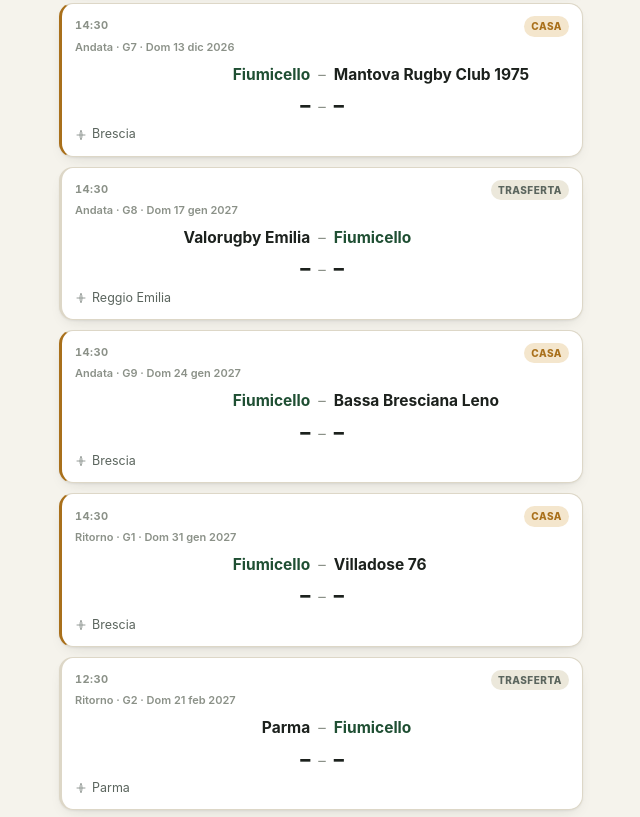
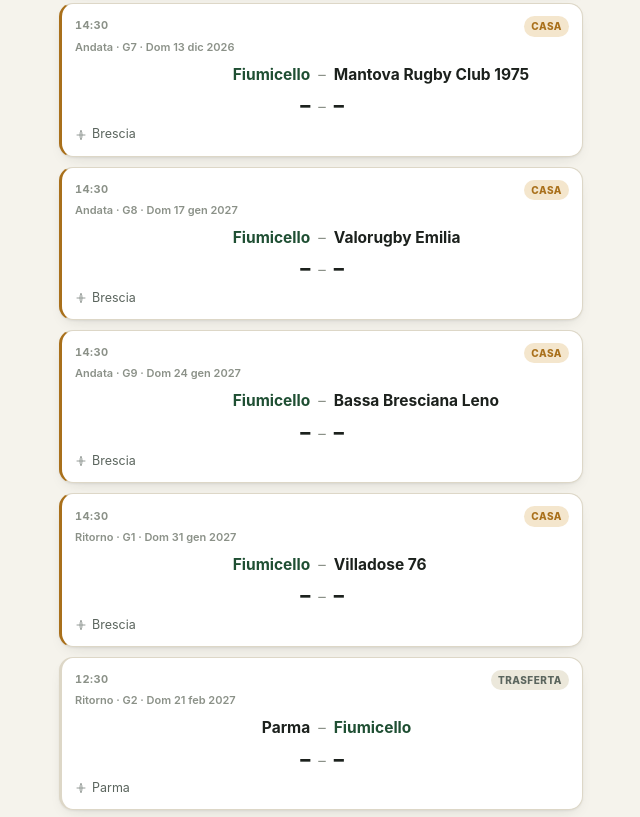
Before and after one commit to Max-Roversi/rugby-borgo-pubblico, a plain HTML site: page calendario-completo-2026-27.html in a window 1280 px wide. Shown: the part 1325-2142 px from the top of the page, without its empty margins (319-959 px from the left). Drawn offline with Linux system fonts and the light colour scheme.

Commit message:
Due variazioni da comunicati FIR: inversione campo B/A8-R8, nuovo campo C/A7
Serie B girone 2, gara 8: Fiumicello-Valorugby Emilia invertita andata/
ritorno (ora in casa il 17/01 a Brescia, in trasferta il 9/05 a Reggio
Emilia).

Serie C girone 1, gara 7 (13/12): Garda-Fiumicello si gioca a Casalmoro
(MN), Campo Sportivo Comunale Via IV Novembre 41/C, non più a Desenzano
del Garda.

Co-Authored-By: Claude Sonnet 5 <noreply@anthropic.com>

```diff
--- a/calendario-completo-2026-27.html
+++ b/calendario-completo-2026-27.html
@@ -522,7 +522,7 @@
       ["Fiumicello","Mantova Rugby Club 1975","14:30","Brescia"],
       ["Oltremella","Casalmaggiore","14:30","Roncadelle (BS)"] ] },
     { round: "A", n: 8, date: "17/01/2027", m: [
-      ["Valorugby Emilia","Fiumicello","14:30","Reggio Emilia"],
+      ["Fiumicello","Valorugby Emilia","14:30","Brescia"],
       ["Villadose 76","Lyons","14:30","Villadose (RO)"],
       ["Parma","Carpi","14:30","Parma"],
       ["Bassa Bresciana Leno","Oltremella","14:30","Leno (BS)"],
@@ -576,7 +576,7 @@
       ["Mantova Rugby Club 1975","Fiumicello","15:30","Mantova"],
       ["Casalmaggiore","Oltremella","15:30","Casalbellotto (CR)"] ] },
     { round: "R", n: 8, date: "09/05/2027", m: [
-      ["Fiumicello","Valorugby Emilia","15:30","Brescia"],
+      ["Valorugby Emilia","Fiumicello","15:30","Reggio Emilia"],
       ["Lyons","Villadose 76","15:30","Piacenza"],
       ["Carpi","Parma","15:30","Carpi (MO)"],
       ["Oltremella","Bassa Bresciana Leno","15:30","Roncadelle (BS)"],
@@ -598,7 +598,7 @@
     A5: { name: "Campo \"Gino Strada\"", street: "Via G. Di Vittorio" },
     A6: { name: "Campo Comunale Dante Bacchi", street: "Via Silvio Pellico, 119/F" },
     A7: { name: "Campo Bruno Menta", street: "Via Collebeato, 6" },
-    A8: { name: "Crocetta Canalina", street: "Via Assalini, 7" },
+    A8: { name: "Campo Bruno Menta", street: "Via Collebeato, 6" },
     A9: { name: "Campo Bruno Menta", street: "Via Collebeato, 6" },
     R1: { name: "Campo Bruno Menta", street: "Via Collebeato, 6" },
     R2: { name: "Campo \"Giuseppe Banchini\"", street: "Via Lago Verde, 6/A" },
@@ -607,7 +607,7 @@
     R5: { name: "Campo Bruno Menta", street: "Via Collebeato, 6" },
     R6: { name: "Campo Bruno Menta", street: "Via Collebeato, 6" },
     R7: { name: "Campo Mantova Rugby Club 1975", street: "Viale Learco Guerra, 13" },
-    R8: { name: "Campo Bruno Menta", street: "Via Collebeato, 6" },
+    R8: { name: "Crocetta Canalina", street: "Via Assalini, 7" },
     R9: { name: "Nuovo Campo Comunale Rugby", street: "Via Martin L. King" }
   };
 
@@ -647,7 +647,7 @@
       ["Valle Camonica","Bergamo 1950","14:30","Rogno (BG)"],
       ["Botticino","Centurioni","14:30","Botticino (BS)"],
       ["Brixia","Rovato","12:30","Gussago (BS)"],
-      ["Garda","Fiumicello","14:30","Desenzano d/G (BS)"] ] },
+      ["Garda","Fiumicello","14:30","Casalmoro (MN)"] ] },
     { round: "A", n: 8, date: "17/01/2027", m: [
       ["Rovato","Bergamo 1950","14:30","Rovato (BS)"],
       ["Botticino","Valle Camonica","14:30","Botticino (BS)"],
@@ -715,7 +715,7 @@
     A4: { name: "Campo Gallo Rocchelli", street: "Via Sorelle Girelli, 18", note: "Sede &amp; 3° Tempo: Via Agostino Gallo, 32" },
     A5: { name: "Gritti", street: "Via Andreoletti, SNC" },
     A6: { name: "Campo Bruno Menta", street: "Via Collebeato, 6" },
-    A7: { name: "Dal Molin", street: "Via Marconi, 92" },
+    A7: { name: "Campo Sportivo Comunale", street: "Via IV Novembre, 41/C" },
     A9: { name: "Sghirlanzoni", street: "Via Pizzo della Presolana, 7" },
     R1: { name: "G. e S. Pagani", street: "Via 1° Maggio, SNC" },
     R2: { name: "Campo Bruno Menta", street: "Via Collebeato, 6" },
```
Also changed, not shown: calendario-serie-b-2026-27.html (+4 -4 lines), calendario-serie-c-girone1-2026-27.html (+2 -2 lines).
